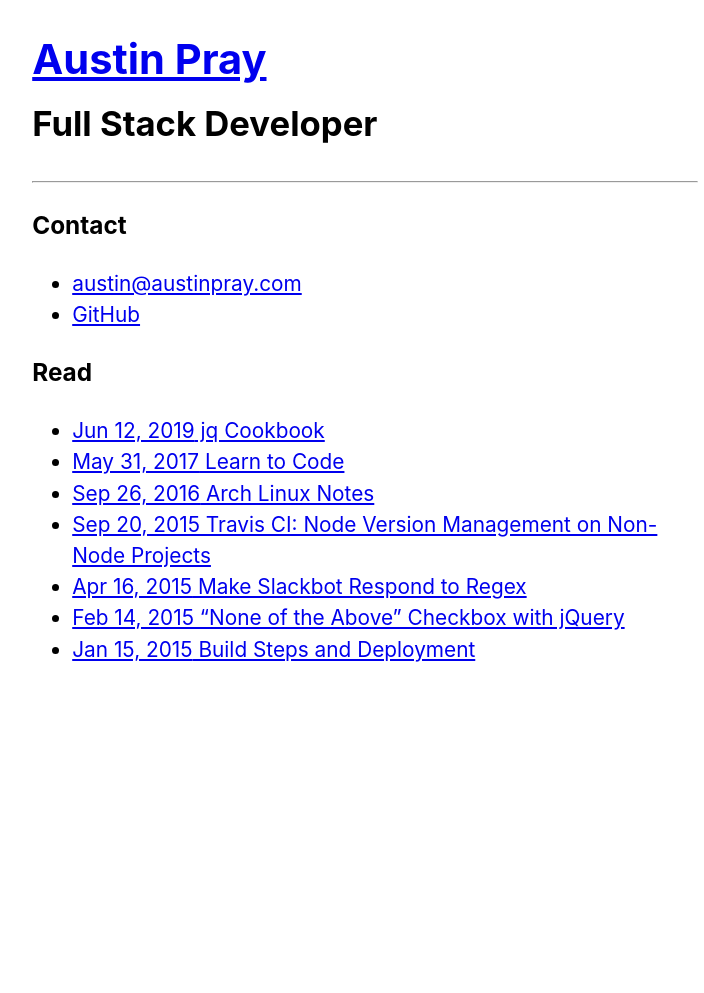
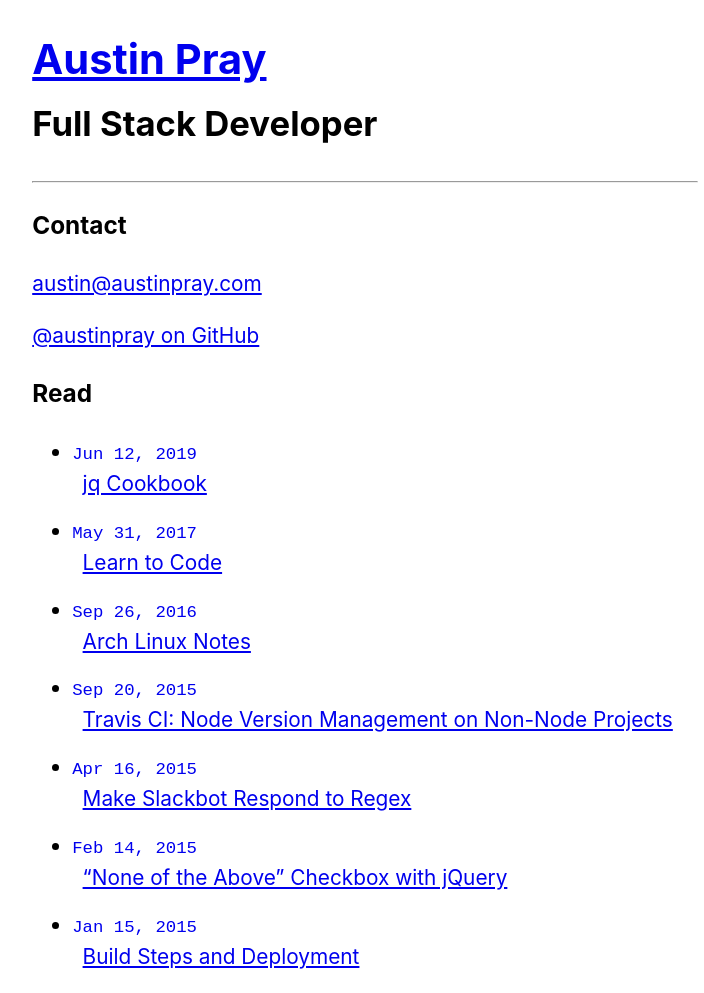
Before and after one commit to austinpray/austinpray.com, a Jekyll site: the page built from index.html, in a window 1280 px wide. Shown: the whole page, without its empty margins (275-979 px from the left). Built offline with Jekyll 4.4.1, drawn with Linux system fonts in a browser that asks for light colours; before the commit the page ends 900 px from its top, so only the background shows below that.

Commit message:
spruce up

```diff
--- a/index.html
+++ b/index.html
@@ -4,22 +4,29 @@ nofooter: true
 ---
 
 <h3>Contact</h3>
-<ul>
-  <li><a href="mailto:{{ site.email }}">{{ site.email }}</a></li>
-  {% if site.github_username %}
-  <li><a href="https://github.com/{{ site.github_username }}">GitHub</a></li>
-  {% endif %}
-  {% if site.stackoverflow %}
-  <li><a href="{{ site.stackoverflow }}">Stack Overflow</a></li>
-  {% endif %}
-</ul>
+
+<p>
+  <a href="mailto:{{ site.email }}">{{ site.email }}</a></li>
+</p>
+{% if site.github_username %}
+<p>
+  <a href="https://github.com/{{ site.github_username }}">@{{ site.github_username }} on GitHub</a></li>
+</p>
+{% endif %}
+{% if site.stackoverflow %}
+<p>
+  <a href="{{ site.stackoverflow }}">Stack Overflow</a>
+</p>
+{% endif %}
 
 <h3>Read</h3>
 <ul>
   {% for post in site.posts %}
-  <li>
-    <a href="{{ post.url | prepend: site.baseurl }}">
-      <time>{{ post.date | date: "%b %-d, %Y" }}</time>
+  <li style="margin-bottom: 0.75em;">
+    <a style="text-decoration: none" href="{{ post.url | prepend: site.baseurl }}">
+      <small><time style="font-family: monospace">{{ post.date | date: "%b %-d, %Y" }}</time></small>
+    </a>
+    <a href="{{ post.url | prepend: site.baseurl }}" style="display: block; margin-left: 0.5em">
       {{ post.title }}
     </a>
   </li>
```
Also changed, not shown: _layouts/post.html (+4 -8 lines).
